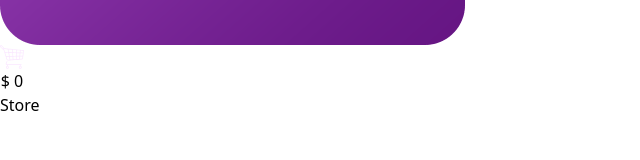
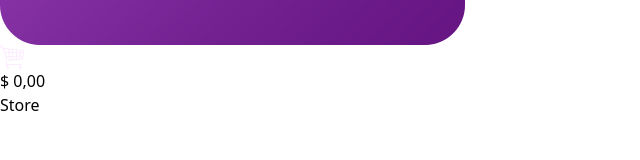
Before and after one commit to David-Viuche/mini_market_app, a React (Vite) app: page / in a window 1280 px wide. Shown: the part 417-577 px from the top of the page, without its empty margins (0-640 px from the left). Built offline with nearby package versions, Linux system fonts and the light colour scheme.

Commit message:
add formatCurrency function

```diff
--- a/src/components/BasicDataProduct.jsx
+++ b/src/components/BasicDataProduct.jsx
@@ -1,9 +1,10 @@
+import { formatCurrency } from '../utils/utils'
 const BasicDataProduct = ({ product }) => {
   return (
     <div className='flex items-center justify-center'>
       <h2 className='text-black-400 font-bold text-xl'>{product.name}</h2>
       <span className='text-4xl p-2 text-fuchsia-200'>·</span>
-      <h2 className='text-fuchsia-600 font-bold text-xl'>{product?.price.toLocaleString('es-CO', { style: 'currency', currency: 'COP' })}</h2>
+      <h2 className='text-fuchsia-600 font-bold text-xl'>{formatCurrency(product?.price)}</h2>
     </div>
   )
 }
--- a/src/components/CartButton.jsx
+++ b/src/components/CartButton.jsx
@@ -1,6 +1,7 @@
 import Close from './svg/Close'
 import ShoppingCart from './svg/ShoppingCart'
 import { useSelector } from 'react-redux'
+import { formatCurrency } from '../utils/utils'
 
 const CartButton = ({ active }) => {
   const total = useSelector(state => state.cart.total)
@@ -10,7 +11,7 @@ const CartButton = ({ active }) => {
       <button className={`border flex items-center h-full gap-6 p-2 hover:scale-110  border-fuchsia-600 ${(active ? 'bg-fuchsia-100 text-fuchsia-600' : 'bg-fuchsia-600 text-fuchsia-100')}`}>
         <ShoppingCart color={(active) ? 'rgb(192 38 211)' : 'rgb(250 232 255)'} />
         <span className='font-bold'>
-          {`$ ${total}`}
+          {formatCurrency(total)}
         </span>
       </button>
       {
--- /dev/null
+++ b/src/utils/utils.js
@@ -0,0 +1 @@
+export const formatCurrency = (value) => value.toLocaleString('es-CO', { style: 'currency', currency: 'COP' })
```
